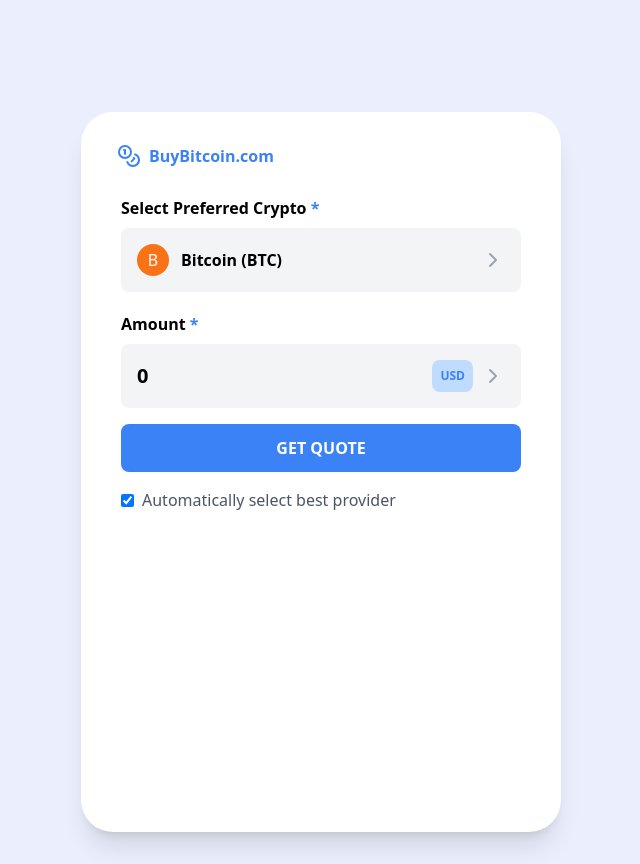
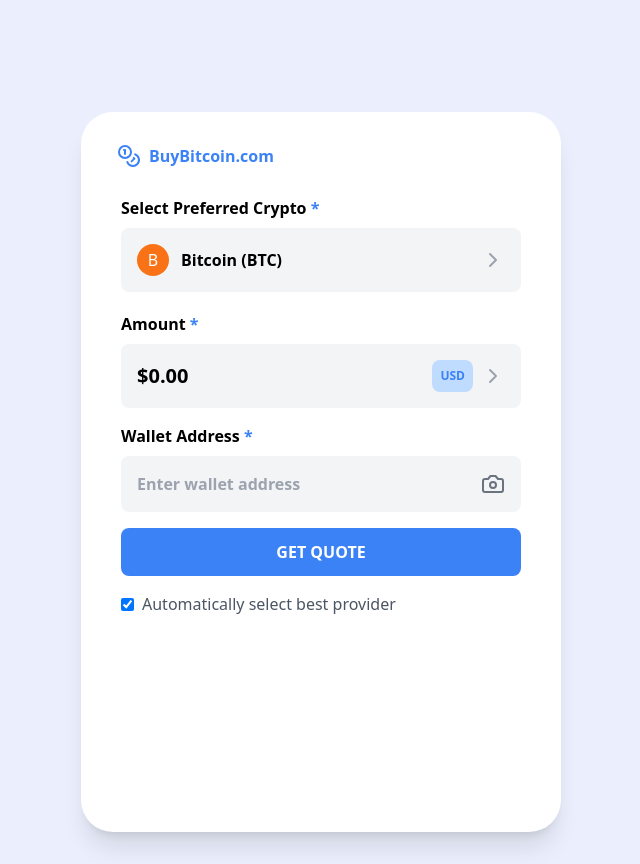
Before and after one commit to ikwerre-dev/Crypto-Purchase-Modal, a React (Vite) app: page / in a window 1280 px wide. Shown: the whole page, without its empty margins (319-959 px from the left). Built offline with nearby package versions, Linux system fonts and the light colour scheme.

Commit message:
updated the form

```diff
--- a/package.json
+++ b/package.json
@@ -13,7 +13,10 @@
     "lucide-react": "^0.446.0",
     "react": "^18.3.1",
     "react-dom": "^18.3.1",
+    "react-native-camera": "^4.2.1",
+    "react-native-qrcode-scanner": "^1.5.5",
     "react-notifications-component": "^4.0.1",
+    "react-qr-reader": "^3.0.0-beta-1",
     "react-router-dom": "^6.26.2"
   },
   "devDependencies": {
--- a/src/sections/MainForm.jsx
+++ b/src/sections/MainForm.jsx
@@ -1,5 +1,6 @@
 import React, { useState } from 'react';
-import { ChevronLeft, ChevronRight, X } from 'lucide-react';
+import { ChevronLeft, ChevronRight, X, Camera } from 'lucide-react';
+import { Scanner } from '@yudiel/react-qr-scanner';
 
 const cryptos = [
   { symbol: 'BTC', name: 'Bitcoin', color: 'bg-orange-500' },
@@ -10,15 +11,33 @@
 ];
 
 export default function MainForm() {
+  const [walletAddress, setWalletAddress] = useState('');
   const [amount, setAmount] = useState('');
   const [isModalOpen, setIsModalOpen] = useState(false);
   const [isKeypadModalOpen, setisKeypadModalOpen] = useState(false);
+  const [isScannerOpen, setIsScannerOpen] = useState(false);
   const [isCurrencyModalOpen, setIsCurrencyModalOpen] = useState(false);
   const [selectedCrypto, setSelectedCrypto] = useState(cryptos[0]);
   const [selectedCurrency, setSelectedCurrency] = useState('USD');
 
   const openModal = () => setIsModalOpen(true);
   const closeModal = () => setIsModalOpen(false);
+
+  const openScanner = () => setIsScannerOpen(true);
+  const closeScanner = () => setIsScannerOpen(false);
+  const handleScan = (data) => {
+    if (data) {
+      setWalletAddress(data);
+      closeScanner();
+    }
+  };
+
+      // Handle scan errors
+      const handleError = (err) => {
+        console.error(err);
+        alert('Error: ' + err);
+    };
+
 
   const openKeypadModal = () => setisKeypadModalOpen(true);
   const closeKeypadModal = () => setisKeypadModalOpen(false);
@@ -42,11 +61,11 @@
       setAmount(prev => prev + key);
     }
   };
-
   const CompleteKeypad = (amount) => {
-    setAmount(amount);
+    const formattedAmount = parseFloat(amount).toFixed(2);
+    setAmount(formattedAmount);
     closeKeypadModal();
-  }
+  };
 
   return (
     <div className="max-w-md mx-auto p-4 font-sans h-100 grid relative overflow-hidden">
@@ -71,7 +90,7 @@
         <div className="bg-gray-100 rounded-lg p-4 mb-4 flex items-center justify-between">
           <input
             type="text"
-            value={amount || '0'}
+            value={'$' + (amount || '0.00')}
             onClick={openKeypadModal}
             readOnly={true}
             onChange={(e) => setAmount(e.target.value)}
@@ -86,6 +105,21 @@
               <ChevronRight className="text-gray-400" />
             </button>
           </div>
+        </div>
+
+        <h2 className="text-l font-semibold mb-2">Wallet Address{' '} <span className="text-blue-500">*</span></h2>
+
+        <div className="bg-gray-100 rounded-lg p-4 mb-4 flex items-center justify-between">
+          <input
+            type="text"
+            value={walletAddress}
+            onChange={(e) => setWalletAddress(e.target.value)}
+            className="bg-transparent text-l font-semibold w-full outline-none"
+            placeholder="Enter wallet address"
+          />
+          <button onClick={openScanner} className="ml-2 text-gray-500">
+            <Camera size={24} />
+          </button>
         </div>
 
         <button className="w-full bg-blue-500 text-white py-3 rounded-lg font-semibold">
@@ -131,7 +165,7 @@
               <h2 className="text-xl font-semibold">Enter Amount</h2>
             </div>
             <div className="text-center mb-6">
-              <div className="text-4xl font-bold mb-1">${amount || '0'}</div>
+              <div className="text-4xl font-bold mb-1">${amount || '0.00'}</div>
               <div className="text-gray-500">Amount</div>
             </div>
             <div className="flex justify-end mb-6">
@@ -159,7 +193,7 @@
           </div>
         </div>
 
-         <div className={`absolute inset-0 bg-white transform transition-transform duration-300 z-40 h-[100%] ease-in-out ${isCurrencyModalOpen ? 'translate-x-0' : 'translate-x-full'}`}>
+        <div className={`absolute inset-0 bg-white transform transition-transform duration-300 z-40 h-[100%] ease-in-out ${isCurrencyModalOpen ? 'translate-x-0' : 'translate-x-full'}`}>
           <div className="p-4 h-full overflow-y-auto">
             <div className="flex items-center mb-6">
               <ChevronLeft className="mr-2 cursor-pointer" onClick={closeCurrencyModal} />
@@ -181,7 +215,22 @@
             </div>
           </div>
         </div>
-
+        {isScannerOpen && (
+          <div className="absolute inset-0 z-50 bg-white p-4">
+            <div className="flex justify-between items-center mb-4">
+              <h3 className="text-xl font-bold">Scan QR Code</h3>
+              <button onClick={closeScanner} className="text-gray-500 hover:text-gray-700">
+                <X size={24} />
+              </button>
+            </div>
+            <Scanner
+              onScan={handleScan}
+              onError={handleError}
+              allowMultiple={true}
+              scanDelay={3000}
+            />
+          </div>
+        )}
       </div>
     </div>
   );
```
Also changed, not shown: 1 other file (tests, documents, lock files or other folders).
